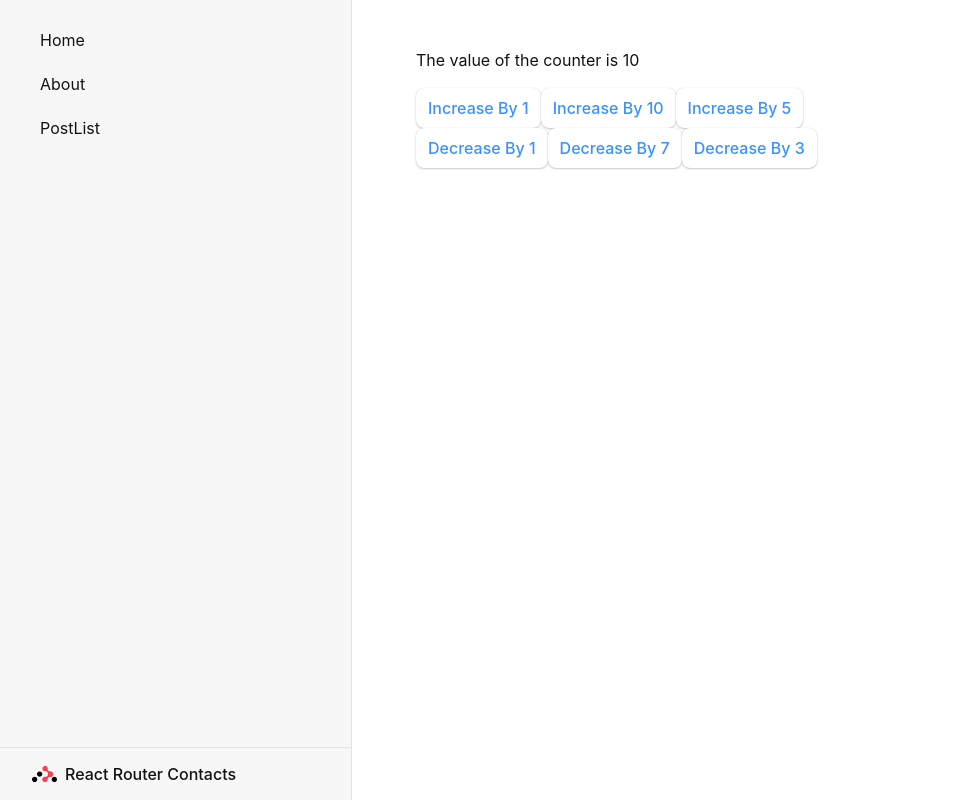
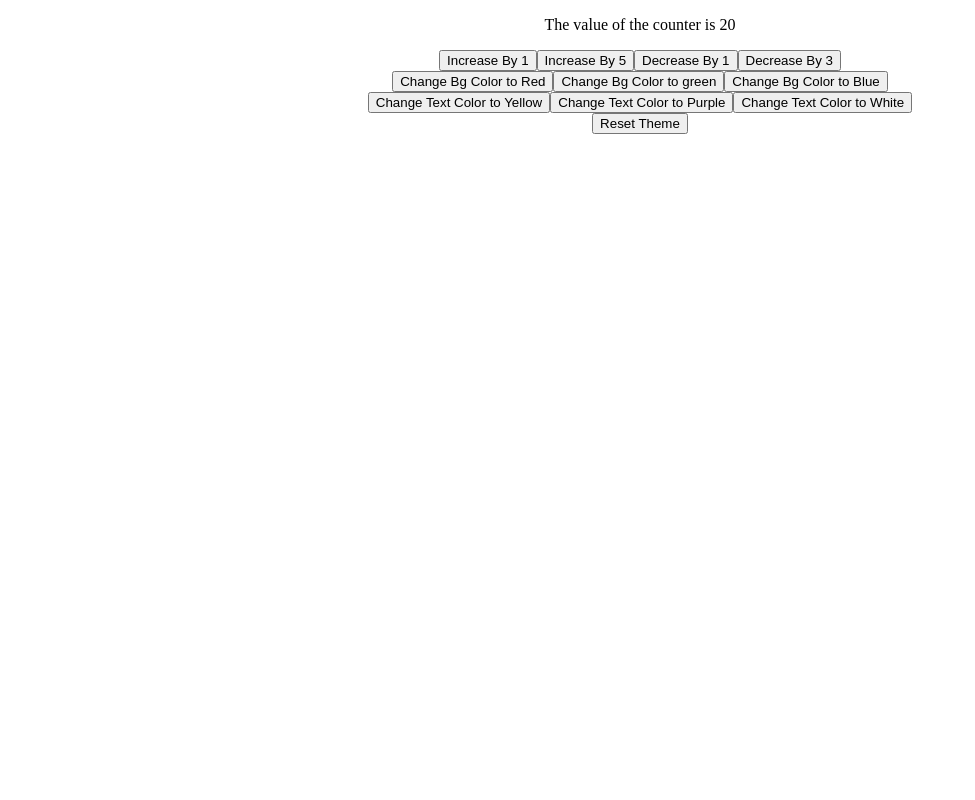
Before and after one commit to asiefmahir/ic-mern-batch-2-frontend, a React (Create React App) app: page / in a window 1280 px wide. Shown: the whole page, without its empty margins (0-975 px from the left). Built offline with nearby package versions, Linux system fonts and the light colour scheme.

Commit message:
feat: Learn about the fundamentals of Redux

```diff
--- a/package.json
+++ b/package.json
@@ -3,14 +3,17 @@
 	"version": "0.1.0",
 	"private": true,
 	"dependencies": {
+		"@redux-devtools/extension": "^3.3.0",
 		"@testing-library/jest-dom": "^5.17.0",
 		"@testing-library/react": "^13.4.0",
 		"@testing-library/user-event": "^13.5.0",
 		"react": "^18.2.0",
 		"react-beautiful-dnd": "^13.1.1",
 		"react-dom": "^18.2.0",
+		"react-redux": "^9.1.0",
 		"react-router-dom": "^6.21.2",
 		"react-scripts": "5.0.1",
+		"redux": "^5.0.1",
 		"web-vitals": "^2.1.4"
 	},
 	"scripts": {
--- a/src/App.js
+++ b/src/App.js
@@ -144,18 +144,21 @@
 // };
 
 // export default App;
+import { useSelector, useDispatch } from "react-redux";
 
 import "./App.css";
-
-import StudentForm from "./components/StudentForm";
-import StudentSection from "./components/StudentSection";
+import CounterApp from "./components/CounterApp";
+import ThemeBtn from "./components/ThemeBtn";
 
 const App = ({ children }) => {
+	const theme = useSelector((storeState) => storeState.theme);
 	return (
-		<div className="App">
-			{children}
-			<StudentForm />
-			<StudentSection />
+		<div
+			style={{ backgroundColor: theme.bgColor, color: theme.textColor }}
+			className="App"
+		>
+			<CounterApp />
+			<ThemeBtn />
 		</div>
 	);
 };
--- /dev/null
+++ b/src/components/CounterApp.jsx
@@ -0,0 +1,26 @@
+import { useSelector, useDispatch } from "react-redux";
+
+const CounterApp = () => {
+	const counter = useSelector((store) => store.counter);
+	// console.log(storeWholeState);
+	const dispatch = useDispatch();
+	return (
+		<div>
+			<p>The value of the counter is {counter}</p>
+			<button onClick={() => dispatch({ type: "increment", payload: 1 })}>
+				Increase By 1
+			</button>
+			<button onClick={() => dispatch({ type: "increment", payload: 5 })}>
+				Increase By 5
+			</button>
+			<button onClick={() => dispatch({ type: "decrement", payload: 1 })}>
+				Decrease By 1
+			</button>
+			<button onClick={() => dispatch({ type: "decrement", payload: 3 })}>
+				Decrease By 3
+			</button>
+		</div>
+	);
+};
+
+export default CounterApp;
--- /dev/null
+++ b/src/components/ThemeBtn.jsx
@@ -0,0 +1,37 @@
+import { useDispatch } from "react-redux";
+import { changeBgColor, changeTextColor } from "../store/actions/theme";
+
+const ThemeBtn = () => {
+	const dispatch = useDispatch();
+	return (
+		<div className="theme">
+			<div className="bg-btn-group">
+				<button onClick={() => dispatch(changeBgColor("red"))}>
+					Change Bg Color to Red
+				</button>
+				<button onClick={() => dispatch(changeBgColor("green"))}>
+					Change Bg Color to green
+				</button>
+				<button onClick={() => dispatch(changeBgColor("blue"))}>
+					Change Bg Color to Blue
+				</button>
+			</div>
+			<div className="text-btn-group">
+				<button onClick={() => dispatch(changeTextColor("yellow"))}>
+					Change Text Color to Yellow
+				</button>
+				<button onClick={() => dispatch(changeTextColor("purple"))}>
+					Change Text Color to Purple
+				</button>
+				<button onClick={() => dispatch(changeTextColor("white"))}>
+					Change Text Color to White
+				</button>
+			</div>
+			<button onClick={() => dispatch({ type: "theme/reset" })}>
+				Reset Theme
+			</button>
+		</div>
+	);
+};
+
+export default ThemeBtn;
--- a/src/index.js
+++ b/src/index.js
@@ -1,8 +1,11 @@
 import React from "react";
 import ReactDOM from "react-dom/client";
-import "./index.css";
+// import "./index.css";
+import { Provider } from "react-redux";
 import { RouterProvider } from "react-router-dom";
 import { ourRouter } from "./router/router";
+import App from "./App";
+import { store } from "./store";
 
 const root = ReactDOM.createRoot(document.getElementById("root"));
 root.render(
@@ -20,7 +23,10 @@ root.render(
 			</ListProvider>
 		</BoardProvider> */}
 		{/* <App2 /> */}
-		<RouterProvider router={ourRouter} />
+		{/* <RouterProvider router={ourRouter} /> */}
+		<Provider store={store}>
+			<App />
+		</Provider>
 	</React.StrictMode>,
 );
 
--- /dev/null
+++ b/src/store/actions/theme.js
@@ -0,0 +1,12 @@
+export const changeBgColor = (payload) => {
+	return {
+		type: "theme/changeBgColor",
+		payload: payload,
+	};
+};
+export const changeTextColor = (payload) => {
+	return {
+		type: "theme/changeTextColor",
+		payload: payload,
+	};
+};
--- /dev/null
+++ b/src/store/index.js
@@ -0,0 +1,55 @@
+import { createStore, combineReducers } from "redux";
+import { composeWithDevTools } from "@redux-devtools/extension";
+
+const counterReducer = (state = 20, action) => {
+	switch (action.type) {
+		case "increment": {
+			return state + action.payload;
+		}
+
+		case "decrement": {
+			return state - action.payload;
+		}
+
+		default: {
+			return state;
+		}
+	}
+};
+
+const initState = {
+	bgColor: "#fff",
+	textColor: "#000",
+};
+const themeReducer = (state = initState, action) => {
+	switch (action.type) {
+		case "theme/changeBgColor": {
+			return {
+				...state,
+				bgColor: action.payload,
+			};
+		}
+
+		case "theme/changeTextColor": {
+			return {
+				...state,
+				textColor: action.payload,
+			};
+		}
+
+		case "theme/reset": {
+			return initState;
+		}
+
+		default: {
+			return state;
+		}
+	}
+};
+
+const rootReducer = combineReducers({
+	counter: counterReducer,
+	theme: themeReducer,
+});
+
+export const store = createStore(rootReducer, composeWithDevTools());
```
Also changed, not shown: 1 other file (tests, documents, lock files or other folders).
